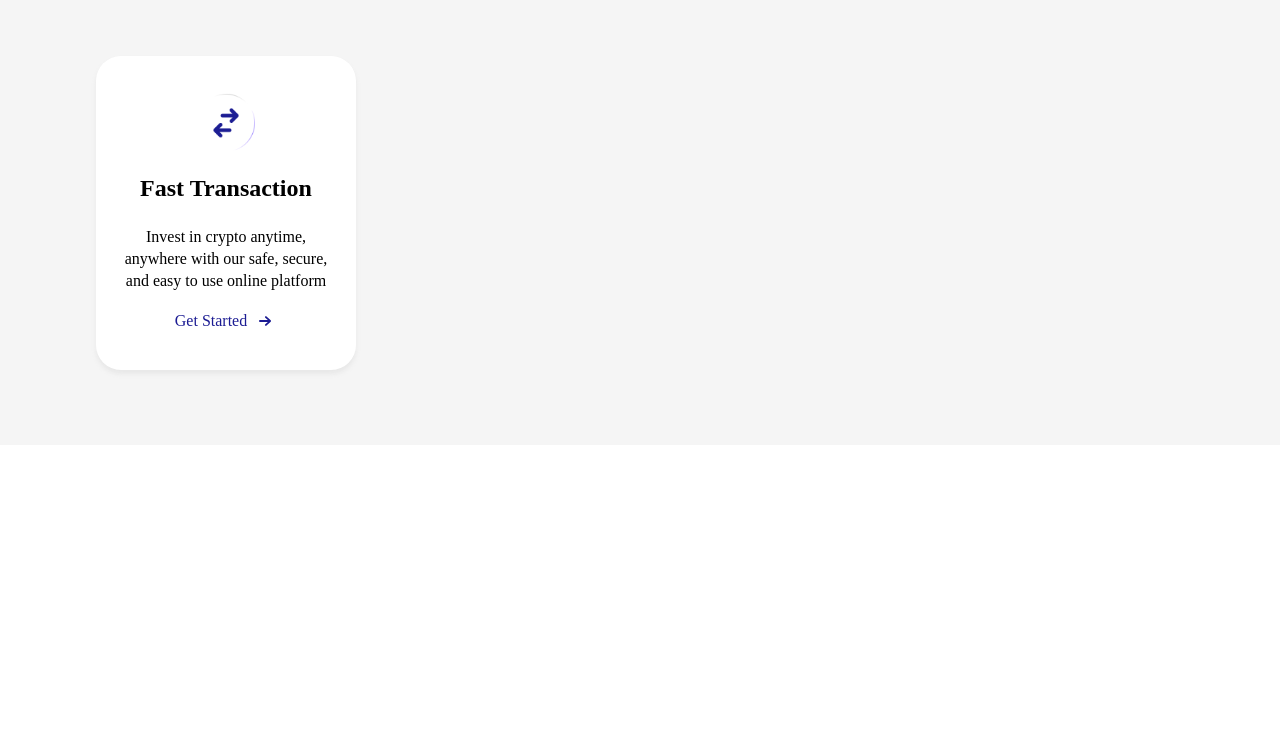
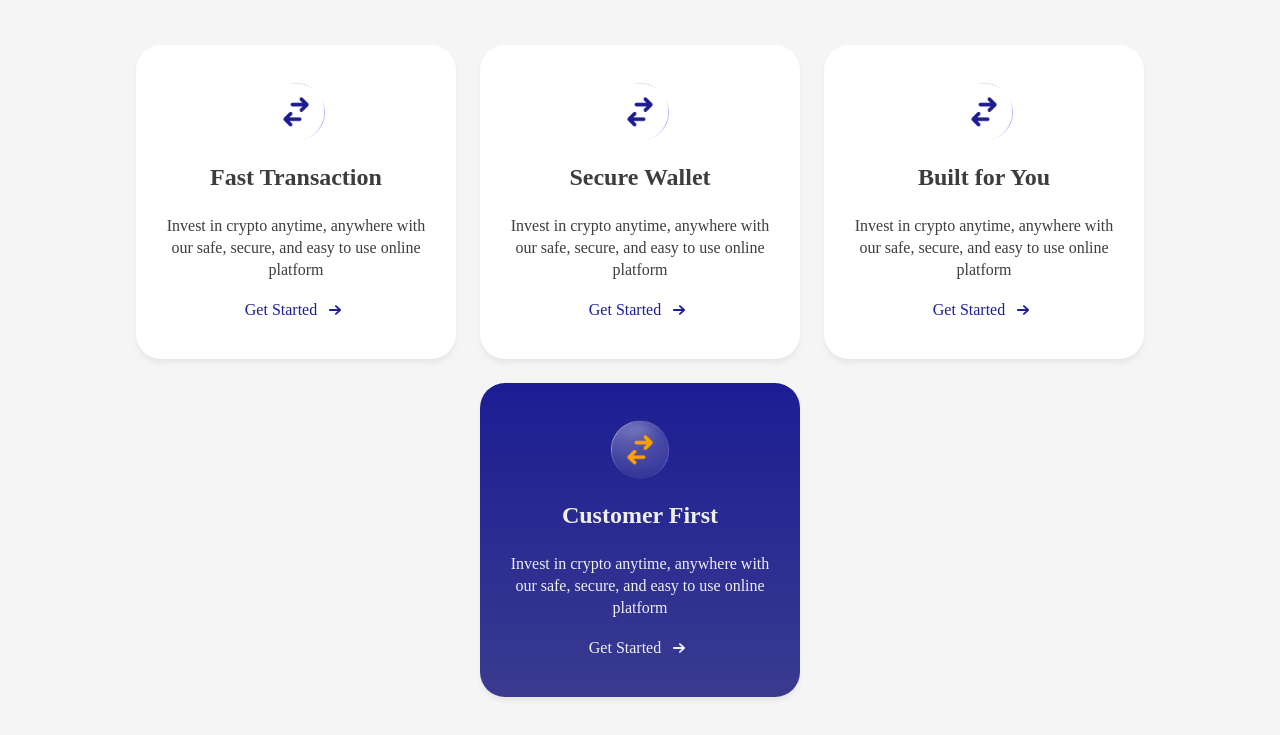
Before and after one commit to webDevTolu/jupit-technologies, a React (Create React App) app in the folder jupit-tech/: page / in a window 1280 px wide. Shown: the part 819-1554 px from the top of the page. Before the commit the page ends 1264 px from the top, so only its background shows below. Built offline with nearby package versions, Linux system fonts and the light colour scheme.

Commit message:
OurServices

```diff
--- a/jupit-tech/src/components/LandingPage/OurServices.tsx
+++ b/jupit-tech/src/components/LandingPage/OurServices.tsx
@@ -1,31 +1,101 @@
 import { Link } from "react-router-dom";
 import transaction from "../../assets/images/transaction.png";
+import transactionBlue from "../../assets/images/transaction-1.png";
 
 const OurServices = () => {
   return (
-    <div className="bg-lightBorder p-6 md:p-10 lg:px-24 lg:py-[75px] grid grid-cols-1 md:grid-cols-2 lg:grid-cols-4 gap-1 md:gap-4 lg:gap-4">
-      <div className="rounded-[25px] backdrop-blur-[20px] bg-white shadow-services flex flex-col h-[314px] w-full gap-y-4 items-center px-6 pt-8 pb-11">
+    <div className="bg-lightBorder p-6 md:p-10 lg:p-16 flex items-center justify-center">
+      <div className="flex flex-col md:flex-row md:flex-wrap justify-center gap-3 md:gap-4 lg:gap-6">
+        <Card
+          image={transaction}
+          title="Fast Transaction"
+          description="Invest in crypto anytime, anywhere with our safe, secure, and easy to
+          use online platform"
+          to="/"
+        />
+        <Card
+          image={transaction}
+          title="Secure Wallet"
+          description="Invest in crypto anytime, anywhere with our safe, secure, and easy to
+          use online platform"
+          to="/"
+        />
+        <Card
+          image={transaction}
+          title="Built for You"
+          description="Invest in crypto anytime, anywhere with our safe, secure, and easy to
+          use online platform"
+          to="/"
+        />
+        <Card
+          image={transactionBlue}
+          title="Customer First"
+          description="Invest in crypto anytime, anywhere with our safe, secure, and easy to
+          use online platform"
+          to="/"
+          color="text-inactive"
+          bgColor="bg-cardLinearGradient"
+        />
+      </div>
+    </div>
+  );
+};
+
+export default OurServices;
+
+interface CardProps {
+  image: string;
+  title: string;
+  description: string;
+  to: string;
+  bgColor?: string;
+  color?: string;
+}
+
+export const Card = ({
+  image,
+  title,
+  description,
+  to,
+  bgColor,
+  color,
+}: CardProps) => {
+  const style = `${
+    bgColor ? bgColor : "bg-white"
+  } rounded-[25px] backdrop-blur-[20px] shadow-services flex flex-col h-[314px] w-[320px] gap-y-4 items-center px-6 py-8`;
+
+  return (
+    <div className={style}>
       {/* text */}
       <div className="w-full flex flex-col gap-y-4 items-center">
         <img
-            src={transaction}
-            alt="transaction"
-            className="w-16 h-16 rounded-full object-center object-contain"
+          src={image}
+          alt={title}
+          className="w-14 h-14 md:w-16 md:h-16 rounded-full object-center object-contain"
         />
-          <h4 className="text-lg lg:text-[24px] font-bold leading-[41.6px]">
-            Fast Transaction
+        <h4
+          className={`${
+            color ? color : "text-navLink"
+          } text-lg lg:text-[24px] font-bold leading-[41.6px]`}
+        >
+          {title}
         </h4>
-          <p className="text-sm lg:text-base leading-[22.4px] text-center">
-            Invest in crypto anytime, anywhere with our safe, secure, and easy
-            to use online platform
+        <p
+          className={`${
+            color ? color : "text-navLink"
+          } text-sm lg:text-base leading-[22.4px] text-center`}
+        >
+          {description}
         </p>
       </div>
       {/* button */}
       <Link
-          to="/"
-          className="flex gap-x-[6px] items-center justify-center text-jupitBlue"
+        to={to}
+        className={`${
+          color ? color : "text-jupitBlue"
+        } flex gap-x-[6px] items-center justify-center`}
       >
-          <p className="text-base">Get Started</p>
+        <p className="text-sm md:text-base">Get Started</p>
         <svg viewBox="0 0 20 20" fill="currentColor" className="w-6 h-6">
           <path
             fillRule="evenodd"
@@ -35,8 +105,5 @@ const OurServices = () => {
         </svg>
       </Link>
     </div>
-    </div>
   );
 };
-
-export default OurServices;
--- a/jupit-tech/tailwind.config.js
+++ b/jupit-tech/tailwind.config.js
@@ -36,6 +36,7 @@ module.exports = {
         error: "#CF5050",
         navLink: "#3D3D3D",
         ctaBlue: "#212192",
+        inactive: "#EFEFEF",
         jupit: {
           sec: "#FFA000",
         },
@@ -60,6 +61,8 @@ module.exports = {
       },
       backgroundImage: {
         cardBgImage: "url('/src/assets/images/card-image.svg')",
+        cardLinearGradient:
+          "linear-gradient(180deg, #1C1D93 0%, #3A3B8F 100%);",
       },
     },
   },
```
Also changed, not shown: jupit-tech/src/assets/images/transaction-1.png (added). Lines whose indentation alone changed are shown as unchanged.
